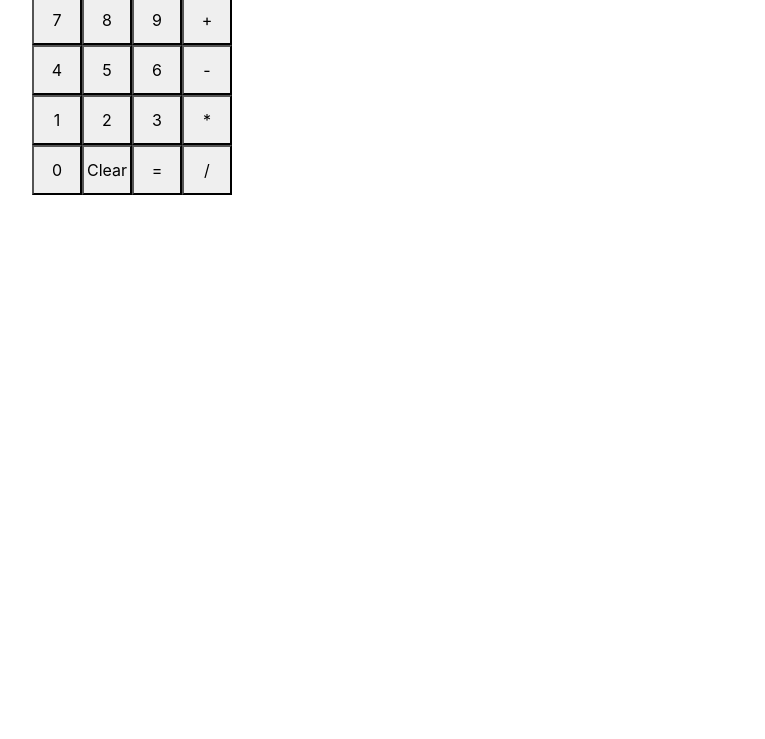
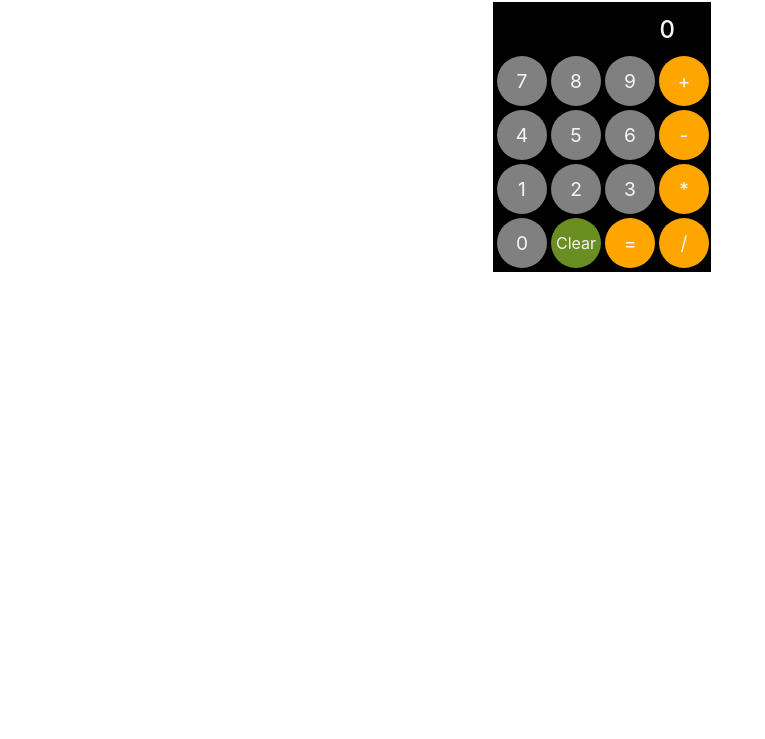
Before and after one commit to wbarnard81/calculator, a plain HTML site: page index.html in a window 1280 px wide. Shown: the part 111-850 px from the top of the page, without its empty margins (38-803 px from the left). Before the commit the page ends 800 px from the top, so only its background shows below. Drawn offline with nearby package versions, Linux system fonts and the light colour scheme.

Commit message:
cosmetic changes

```diff
--- a/index.html
+++ b/index.html
@@ -8,9 +8,9 @@
 </head>
 <body>
 
-<div class="container">
+<div class="container text-center">
     <h1>My Calculator</h1>
-    <div>
+    <div class="container calc">
         <input class="row" type="text" disabled placeholder="0" id="calcText">
             <div class="row">
                 <button onclick="updateDisplay(this)" id="7">7</button>
--- a/styles.css
+++ b/styles.css
@@ -1,6 +1,7 @@
 body, html {
     margin: 0;
     padding: 0;
+    margin-top: 25px;
     height: 100%;
     width: 100%;
 }
@@ -22,3 +23,63 @@ input {
     font-weight: 500;
     font-size: 1.5rem;
 }
+
+h1 {
+    margin-bottom: 15px;
+}
+
+#equal {
+    background-color: orange;
+    border-style: none;
+}
+
+#plus {
+    background-color: orange;
+    border-style: none;
+}
+
+#minus {
+    background-color: orange;
+    border-style: none;
+}
+
+#times {
+    background-color: orange;
+    border-style: none;
+}
+
+#devide {
+    background-color: orange;
+    border-style: none;
+}
+
+button {
+    border-radius: 50px;
+    border-style: none;
+    margin: 2px;
+    background-color: gray;
+    color: whitesmoke;
+    font-weight: 400;
+    font-size: 1.2rem;
+}
+
+#clear {
+    background-color: olivedrab;
+    font-size: 1rem;
+}
+
+.calc {
+    border: black solid 2px;
+    width: 218px;
+    background-color: black;
+}
+
+div.row {
+    width: 218px;
+}
+
+#calcText {
+    background-color: black;
+    color: whitesmoke;
+    border-style: none;
+}
```
